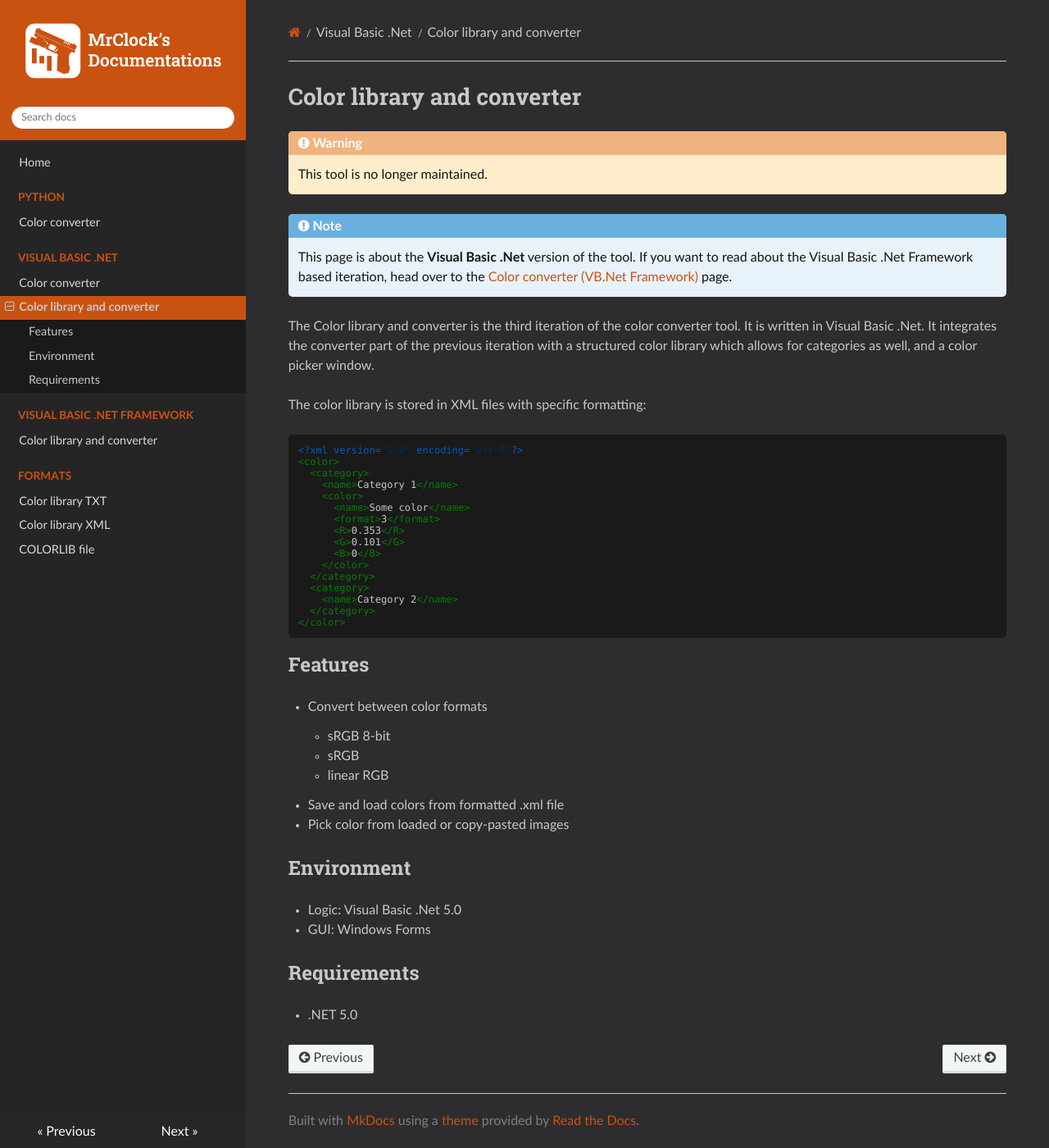
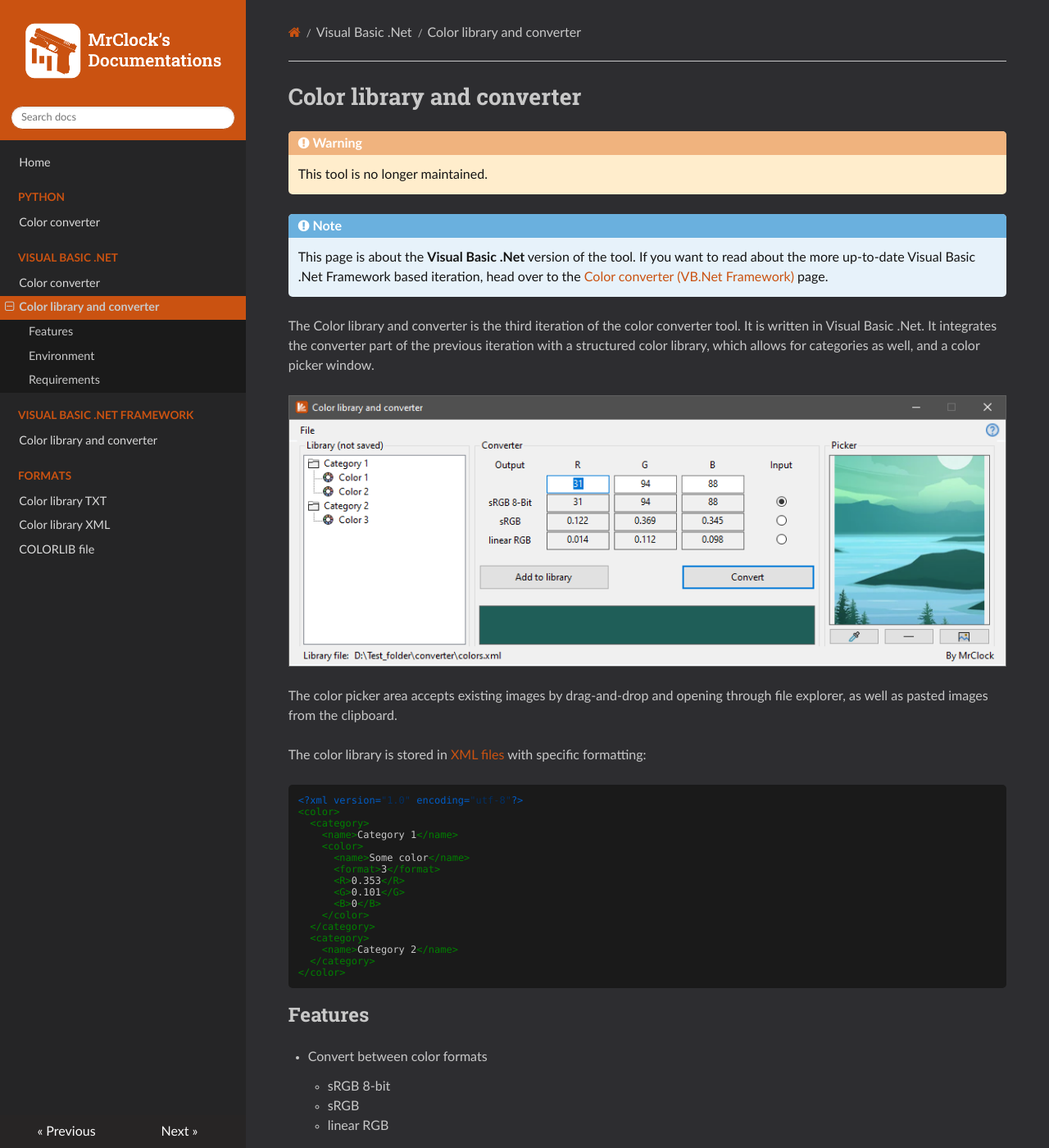
Before and after one commit to MrClock8163/ToolDocumentation, an MkDocs documentation site: the page built from docs/vbnet/colorlibrary.md, in a window 1280 px wide and 1400 px high. Shown: the whole window at 82% size. Built offline with MkDocs 1.6.1, drawn with Linux system fonts in a browser that asks for light colours; nearby versions of some CDN libraries.

Commit message:
Docs update

````diff
--- a/docs/styles.css
+++ b/docs/styles.css
@@ -66,10 +66,6 @@
     color: #d9d9d9;
 }
 
-div.rst-versions > div.rst-other-versions > div.injected > dl:nth-child(4) {
-    display: none;
-}
-
 .wy-menu-vertical a:hover {
     background-color: #3f3f46;
     cursor: pointer;
@@ -83,12 +79,9 @@
 
 .wy-nav-content-wrap {
 	background: #252526
-
 }
 
-.wy-nav-side {
-	background: #252526
-}
+/* Admonitions */
 
 .rst-content .admonition {
 	color: #141414;
@@ -98,6 +91,8 @@
 .rst-content .admonition-title {
 	border-radius: 5px 5px 0px 0px;
 }
+
+/* Code blocks */
 
 .rst-content pre code {
     color: #c8c8c8;
@@ -117,10 +112,22 @@
     font-weight: 400;
 }
 
+.hljs-keyword, .hljs-selector-tag, .hljs-subst {
+    color: #ca5211;
+    font-weight: 700;
+}
+
+/* Side navigation */
+
+.wy-nav-side {
+	background: #252526
+}
+
 .wy-menu-vertical li.current {
     background: #1a1a1a;
 	color: red;
 }
+
 .wy-menu-vertical li.current>a button.toctree-expand, .wy-menu-vertical li.on a button.toctree-expand {
     display: block;
     line-height: 18px;
@@ -154,3 +161,7 @@
 .wy-menu-vertical li.current a:hover {
     background: #3f3f46;
 }
+
+div.rst-versions > div.rst-other-versions > div.injected > dl:nth-child(3) {
+    display: none;
+}
--- a/docs/vbnet/colorlibrary.md
+++ b/docs/vbnet/colorlibrary.md
@@ -6,12 +6,16 @@
 
 !!! note
 
-	This page is about the **Visual Basic .Net** version of the tool. If you want to read about the Visual Basic .Net Framework based iteration, head over to the [Color converter (VB.Net Framework)](../vbnetframework/colorlibrary.md) page.
+	This page is about the **Visual Basic .Net** version of the tool. If you want to read about the more up-to-date Visual Basic .Net Framework based iteration, head over to the [Color converter (VB.Net Framework)](../vbnetframework/colorlibrary.md) page.
 
 The Color library and converter is the third iteration of the color converter tool. It is written in Visual Basic .Net. It integrates the converter part of the previous iteration
-with a structured color library which allows for categories as well, and a color picker window.
+with a structured color library, which allows for categories as well, and a color picker window.
 
-The color library is stored in XML files with specific formatting:
+![](img/image_2_1.png)
+
+The color picker area accepts existing images by drag-and-drop and opening through file explorer, as well as pasted images from the clipboard.
+
+The color library is stored in [XML files](../formats/libraryXML.md) with specific formatting:
 
 ``` xml
 <?xml version="1.0" encoding="utf-8"?>
````
Also changed, not shown: docs/index.md (+3 -3 lines), docs/python/colorconverter.md (+5 -5 lines), docs/vbnet/colorconverter.md (+10 -0 lines), docs/vbnetframework/colorlibrary.md (+6 -2 lines), docs/python/img/image_1.png (added), docs/vbnet/img/image_1_1.png (added), docs/vbnet/img/image_1_2.png (added), docs/vbnet/img/image_2_1.png (added).
